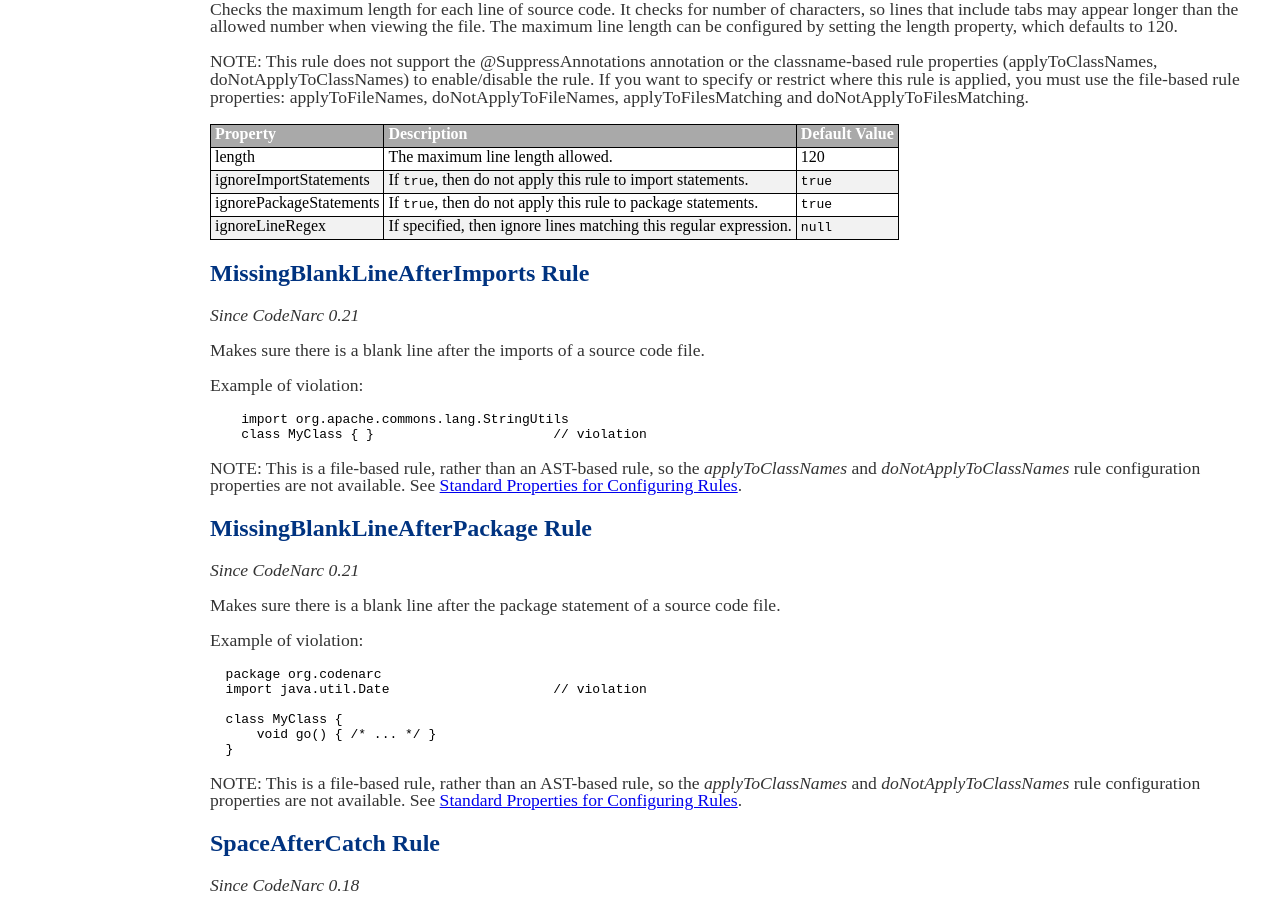
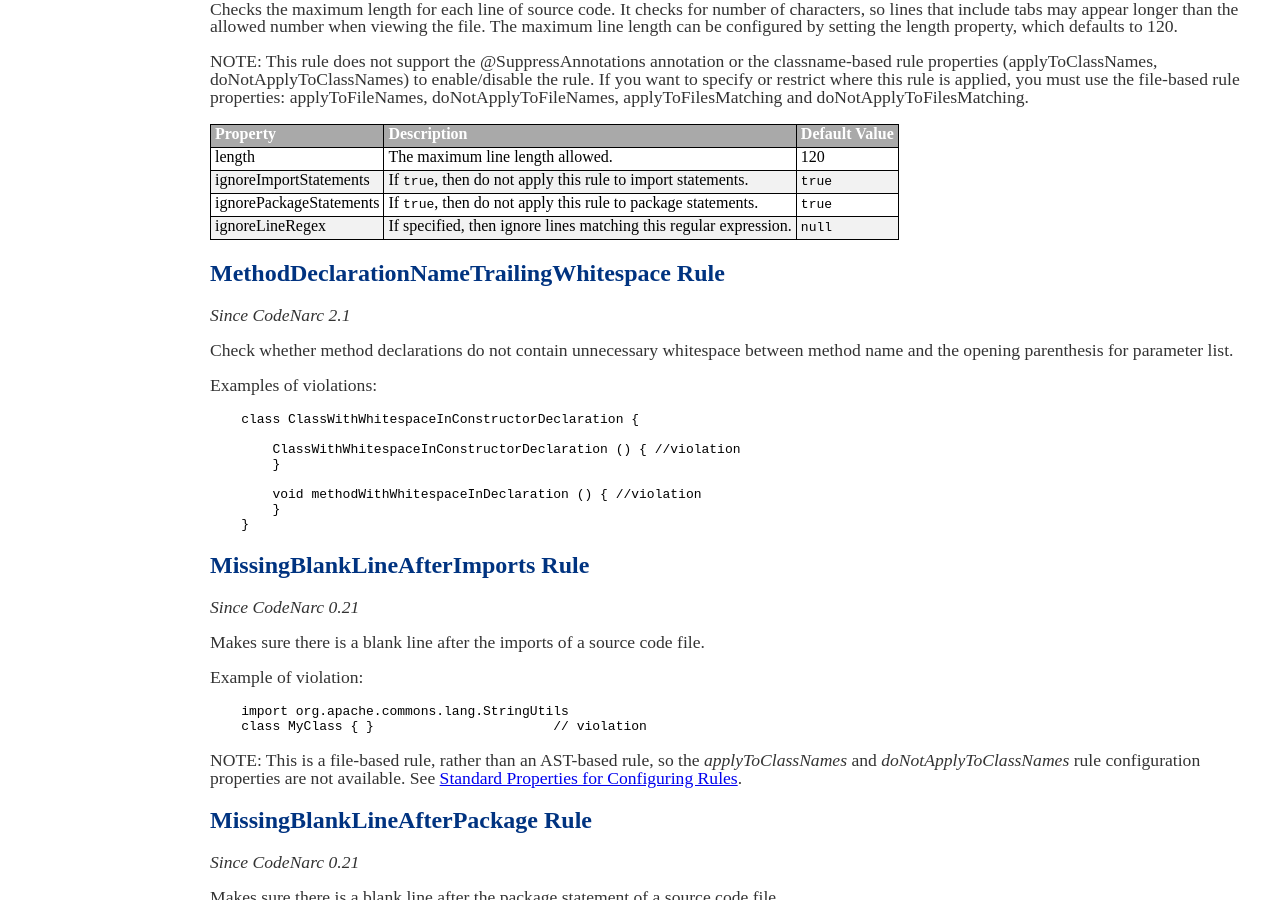
Before and after one commit to CodeNarc/CodeNarc, a Jekyll site: the page built from codenarc-rules-formatting.md, in a window 1280 px wide and 900 px high, scrolled down 7022 px. Built offline with Jekyll 4.4.1, drawn with Linux system fonts in a browser that asks for light colours.

Commit message:
Add MethodDeclarationNameTrailingWhitespace rule.
Fixes #584.

````diff
--- a/codenarc-rules-formatting.md
+++ b/codenarc-rules-formatting.md
@@ -464,6 +464,25 @@ applyToFilesMatching and doNotApplyToFilesMatching.
 | ignorePackageStatements     | If `true`, then do not apply this rule to package statements.| `true` |
 | ignoreLineRegex             | If specified, then ignore lines matching this regular expression.| `null` |
 
+## MethodDeclarationNameTrailingWhitespace Rule
+
+*Since CodeNarc 2.1*
+
+Check whether method declarations do not contain unnecessary whitespace between method name and the opening parenthesis
+for parameter list.
+
+Examples of violations:
+
+```
+    class ClassWithWhitespaceInConstructorDeclaration {
+
+        ClassWithWhitespaceInConstructorDeclaration () { //violation
+        }
+
+        void methodWithWhitespaceInDeclaration () { //violation
+        }
+    }
+```
 
 ## MissingBlankLineAfterImports Rule
 
````
